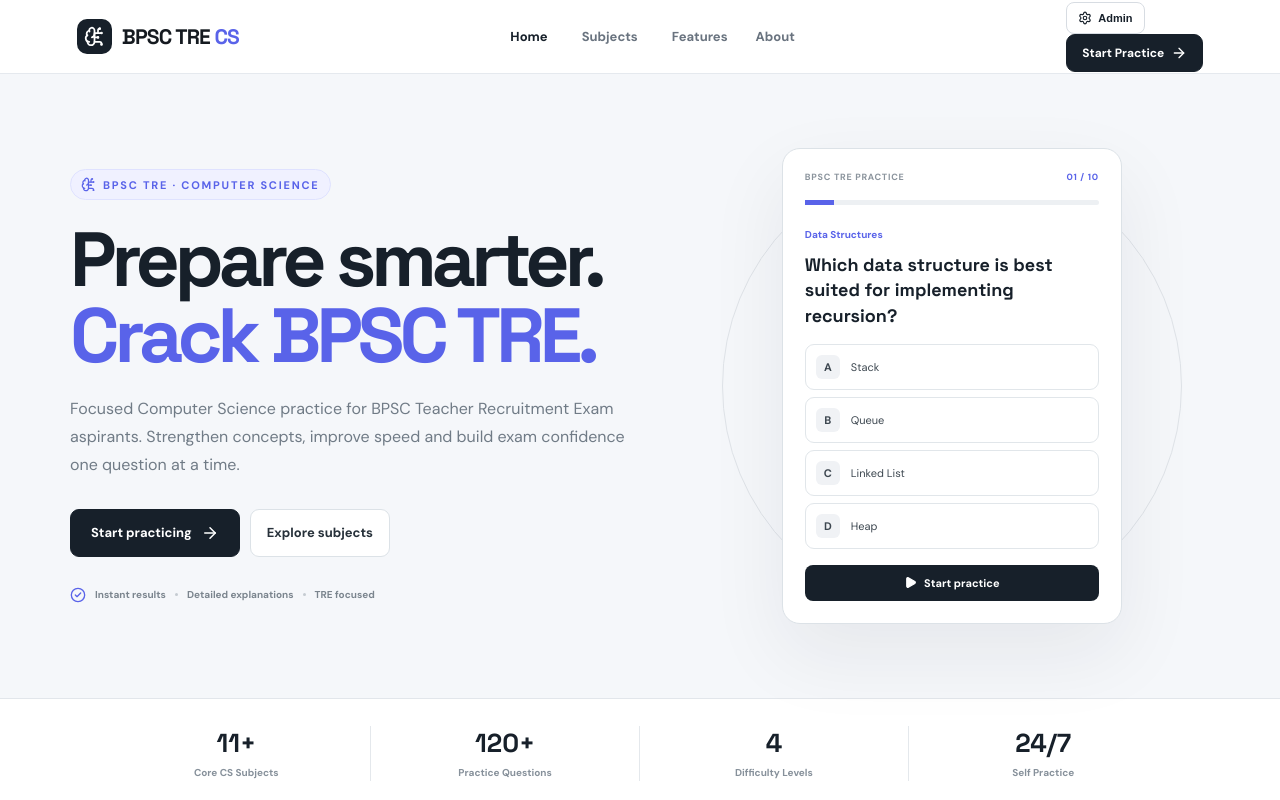
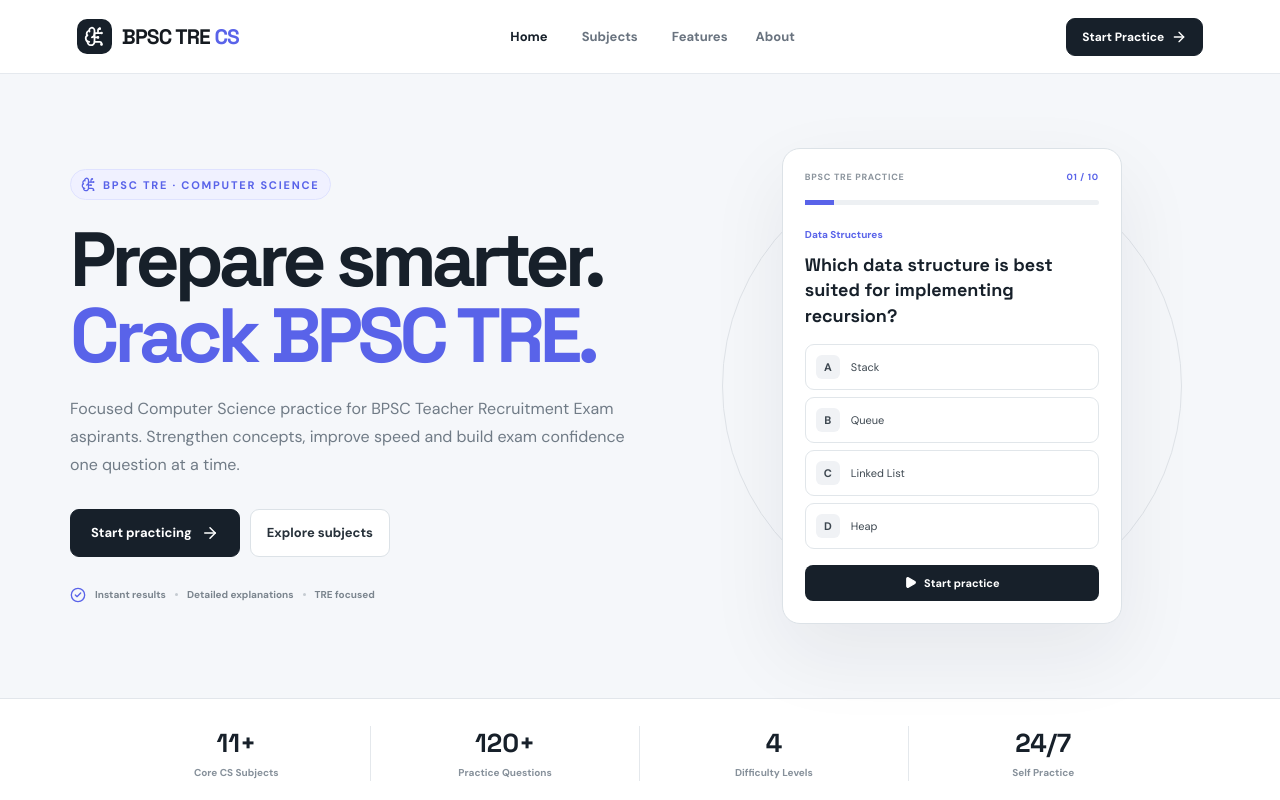
Before and after one commit to vickypatel88048/cs-quiz, a React (Vite) app: page / in a window 1280 px wide. Shown: the top 800 px of the page. Built offline with nearby package versions, Linux system fonts and the light colour scheme.

Commit message:
Remove Admin button from Home page

```diff
--- a/src/Home.jsx
+++ b/src/Home.jsx
@@ -1,5 +1,5 @@
 import React from 'react'
-import { ArrowRight, BrainCircuit, CheckCircle2, Clock3, Database, Menu, Play, Trophy, X, Settings } from 'lucide-react'
+import { ArrowRight, BrainCircuit, CheckCircle2, Clock3, Database, Menu, Play, Trophy, X } from 'lucide-react'
 
 const highlights = [
   { icon: Database, title: 'TRE Computer Science Subjects', text: 'Practice DSA, DBMS, OS, Networks, Programming and other core CS topics.' },
@@ -10,10 +10,6 @@
 export default function Home({ onStart, onCategories }) {
   const [menuOpen, setMenuOpen] = React.useState(false)
   const closeMenu = () => setMenuOpen(false)
-  const openAdmin = () => {
-    window.location.hash = '#admin'
-    onCategories()
-  }
 
   return <div className="home-page">
     <header className="navbar home-navbar">
@@ -27,7 +23,6 @@
         <a href="#about" onClick={closeMenu}>About</a>
       </nav>
       <div className="home-nav-actions">
-        <button className="home-admin-btn home-admin-visible" onClick={openAdmin}><Settings size={14} /> Admin</button>
         <button className="home-nav-cta" onClick={() => { closeMenu(); onStart() }}>Start Practice <ArrowRight size={16} /></button>
         <button className="mobile-menu home-mobile-menu" onClick={() => setMenuOpen(v => !v)} aria-label={menuOpen ? 'Close menu' : 'Open menu'} aria-expanded={menuOpen}>
           {menuOpen ? <X size={21} /> : <Menu size={21} />}
```
